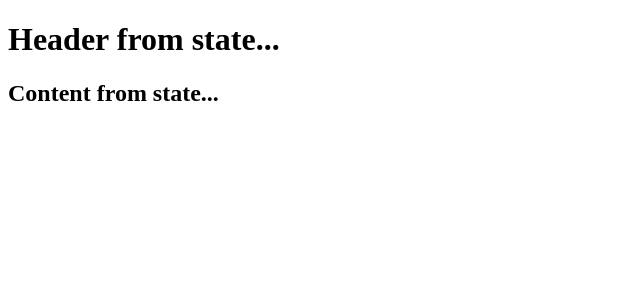
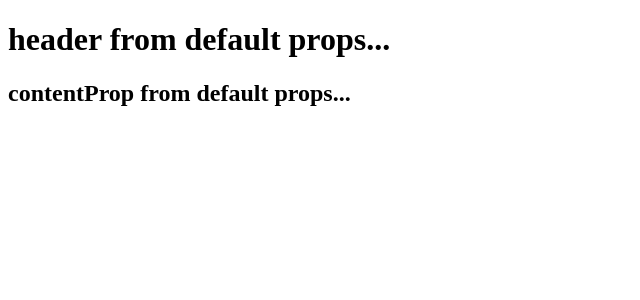
Before and after one commit to stonefishy/react-training, a React app: page / in a window 1280 px wide. Shown: the top 300 px of the page, without its empty margins (0-640 px from the left). Built offline with nearby package versions, Linux system fonts and the light colour scheme.

Commit message:
using default props value

```diff
--- a/main.js
+++ b/main.js
@@ -5,6 +5,8 @@ import ReactDom from 'react-dom';
 // import App from './JSX/App.jsx';
 // import App from './component/App.jsx';
 // import App2 from './component/App2.jsx';
-import App from './state/App.jsx';
+// import App from './state/App.jsx';
+// import App from './props/App.jsx';
+import DefaultPropsApp from './props/DefaultPropsApp.jsx';
 
-ReactDom.render(<App />, document.getElementById('app'));
+ReactDom.render(<DefaultPropsApp />, document.getElementById('app'));
--- /dev/null
+++ b/props/DefaultPropsApp.jsx
@@ -0,0 +1,19 @@
+import React from 'react';
+
+class DefaulPropsApp extends React.Component {
+	render() {
+		return(
+			<div>
+				<h1>{this.props.headerProp}</h1>
+				<h2>{this.props.contentProp}</h2>
+			</div>
+			);
+	}
+}
+
+DefaulPropsApp.defaultProps = {
+	headerProp: "header from default props...",
+	contentProp: 'contentProp from default props...'
+}
+
+export default DefaulPropsApp;
```
